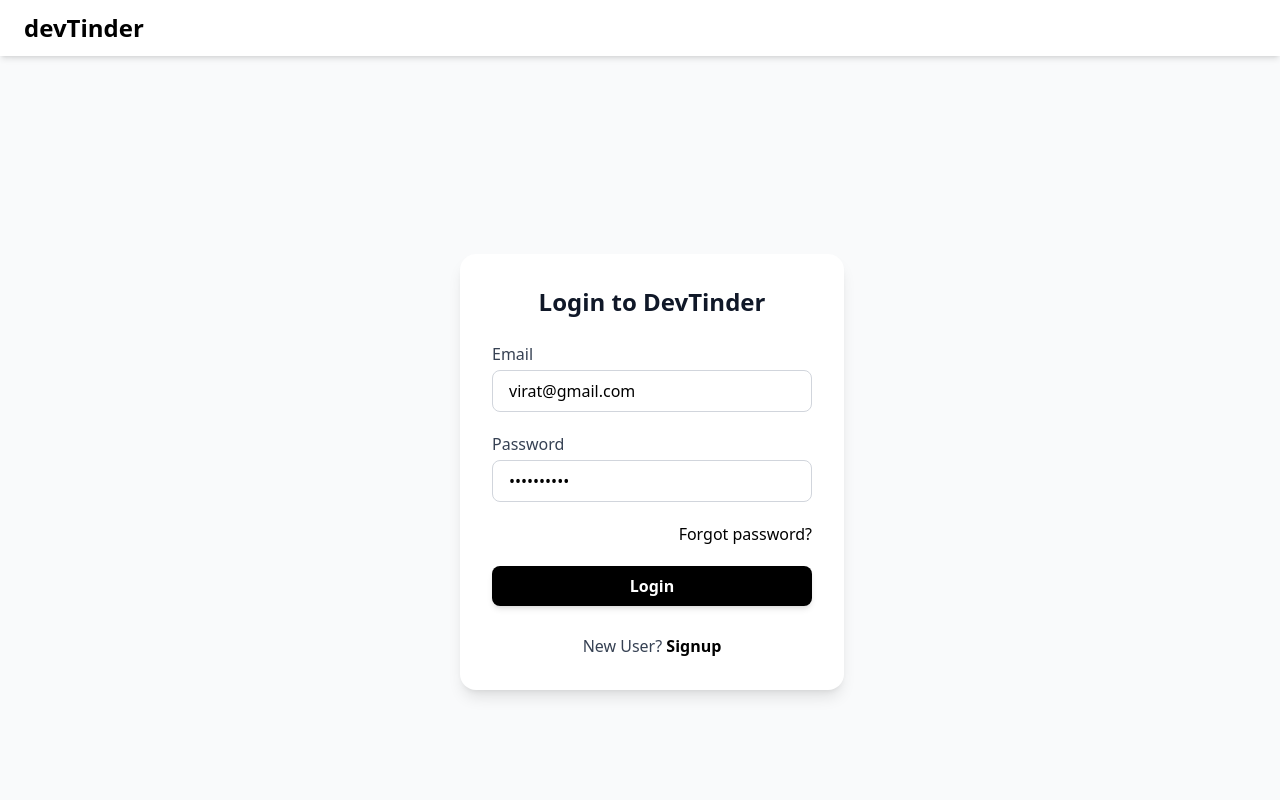
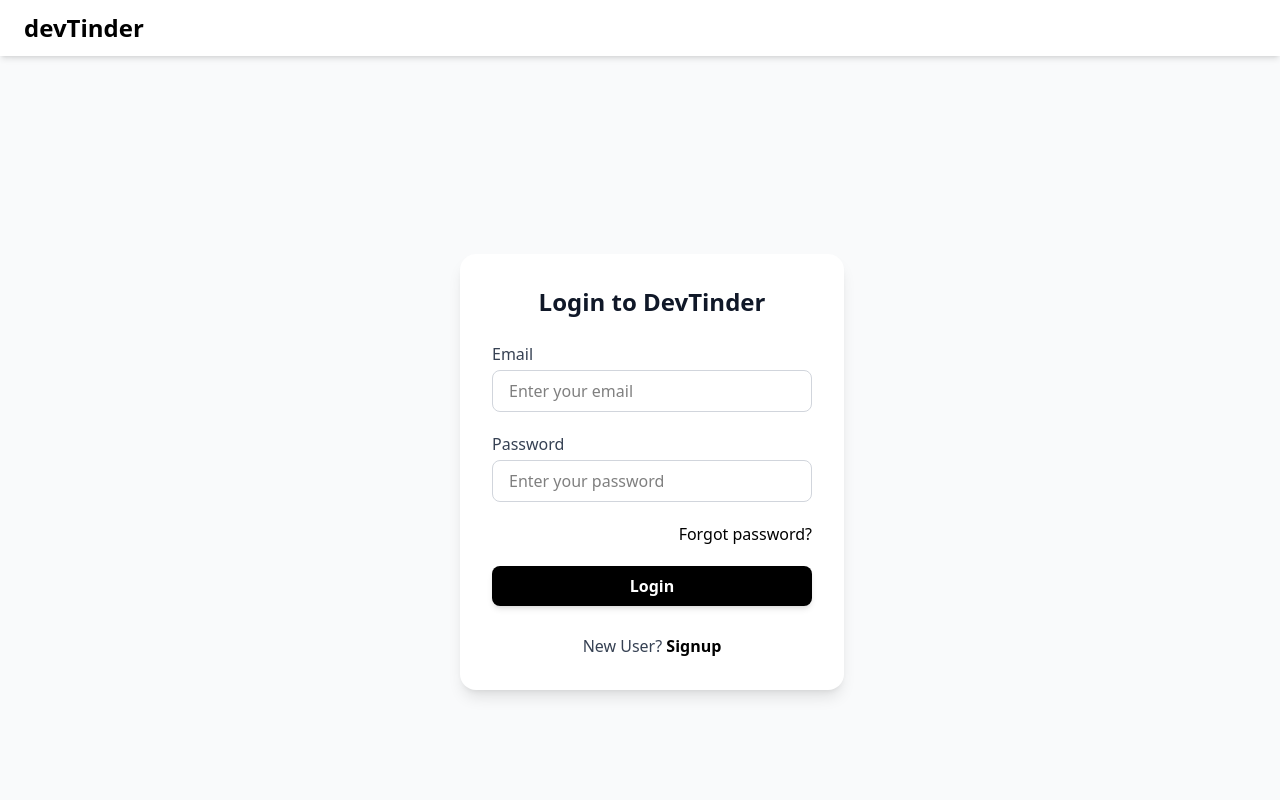
Before and after one commit to hemavasupalli/TinderApplication-FE, a React (Vite) app: page /login in a window 1280 px wide. Shown: the top 800 px of the page. Built offline with nearby package versions, Linux system fonts and the light colour scheme; no server answers.

Commit message:
removed hard coded

```diff
--- a/src/components/Login.jsx
+++ b/src/components/Login.jsx
@@ -6,8 +6,8 @@ import { useNavigate } from "react-router-dom";
 import { BASE_URL } from "../constants";
 
 const Login = () => {
-  const [emailId, setEmailId] = useState("virat@gmail.com");
-  const [password, setPassword] = useState("Virat@1234");
+  const [emailId, setEmailId] = useState("");
+  const [password, setPassword] = useState("");
   const [errorMsg, setErrorMsg] = useState("");
   const dispatch = useDispatch();
   const navigate = useNavigate();
```
